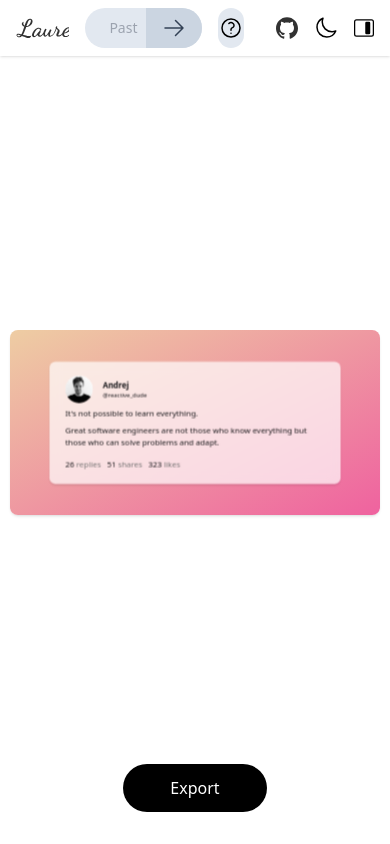
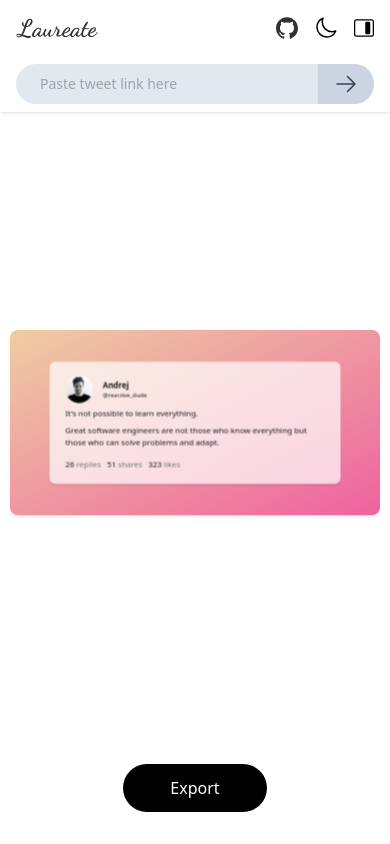
Before and after one commit to subhoghoshX/laureate, a Next.js app: page / in a window 390 px wide. Built offline with nearby package versions, Linux system fonts and the light colour scheme; what prettier-plugin-tailwindcss would draw is missing.

Commit message:
masterghost2002:added responsiveness for mobile in header

```diff
--- a/components/Header/Input.tsx
+++ b/components/Header/Input.tsx
@@ -37,7 +37,7 @@ export default function Input() {
   }
 
   return (
-    <form className="relative ml-auto flex w-1/2" onSubmit={handleSumbit}>
+    <form className="relative ml-auto flex w-full md:w-1/2" onSubmit={handleSumbit}>
       <input
         className="w-full rounded-full bg-slate-200 px-6 py-2.5 pr-16 text-sm ring-blue-400 focus:outline-none focus:ring-2 dark:bg-[#3c3c3c] dark:text-white dark:placeholder-neutral-400"
         type="text"
--- a/components/Header/index.tsx
+++ b/components/Header/index.tsx
@@ -7,14 +7,42 @@ import Logo from "./Logo";
 interface Props {
   setIsPanelOpen: Dispatch<SetStateAction<boolean>>;
 }
-
+const HeaderStyleLargeScreen = ({ setIsPanelOpen }: Props) => {
+  return <div
+    className="hidden md:flex gap-4 items-center justify-between"
+  >
+    <Logo />
+    <Input />
+    <Info/>
+    <ButtonGroup
+      setIsPanelOpen={setIsPanelOpen}
+    />
+  </div>
+}
+const HeaderStyleMobile = ({ setIsPanelOpen }: Props) => {
+  return <div
+    className="md:hidden flex flex-col gap-4 items-center justify-between"
+  >
+    <div
+      className="flex justify-between gap-x-4 items-center w-full h-10"
+    >
+      <Logo />
+      <ButtonGroup
+        setIsPanelOpen={setIsPanelOpen}
+      />
+    </div>
+    <Input />
+  </div>
+}
 export default function Header({ setIsPanelOpen }: Props) {
   return (
-    <header className="flex items-center justify-between gap-x-4 bg-white px-4 py-2 shadow dark:bg-[#2c2c2c]">
-      <Logo />
-      <Input />
-      <Info />
-      <ButtonGroup setIsPanelOpen={setIsPanelOpen} />
+    <header className="bg-white px-4 py-2 shadow dark:bg-[#2c2c2c]">
+      <HeaderStyleLargeScreen
+        setIsPanelOpen={setIsPanelOpen}
+      />
+      <HeaderStyleMobile
+        setIsPanelOpen={setIsPanelOpen}
+      />
     </header>
   );
 }
```
